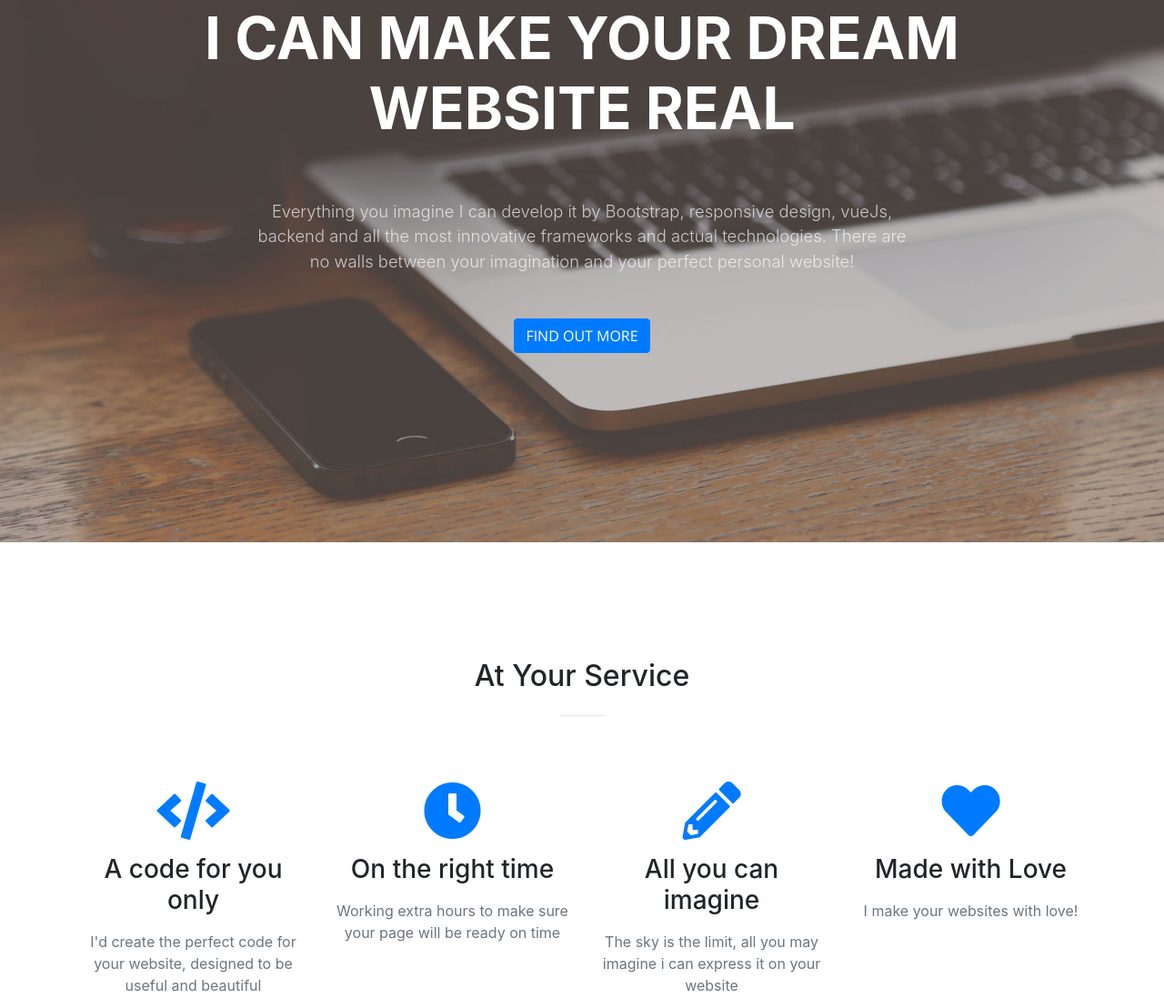
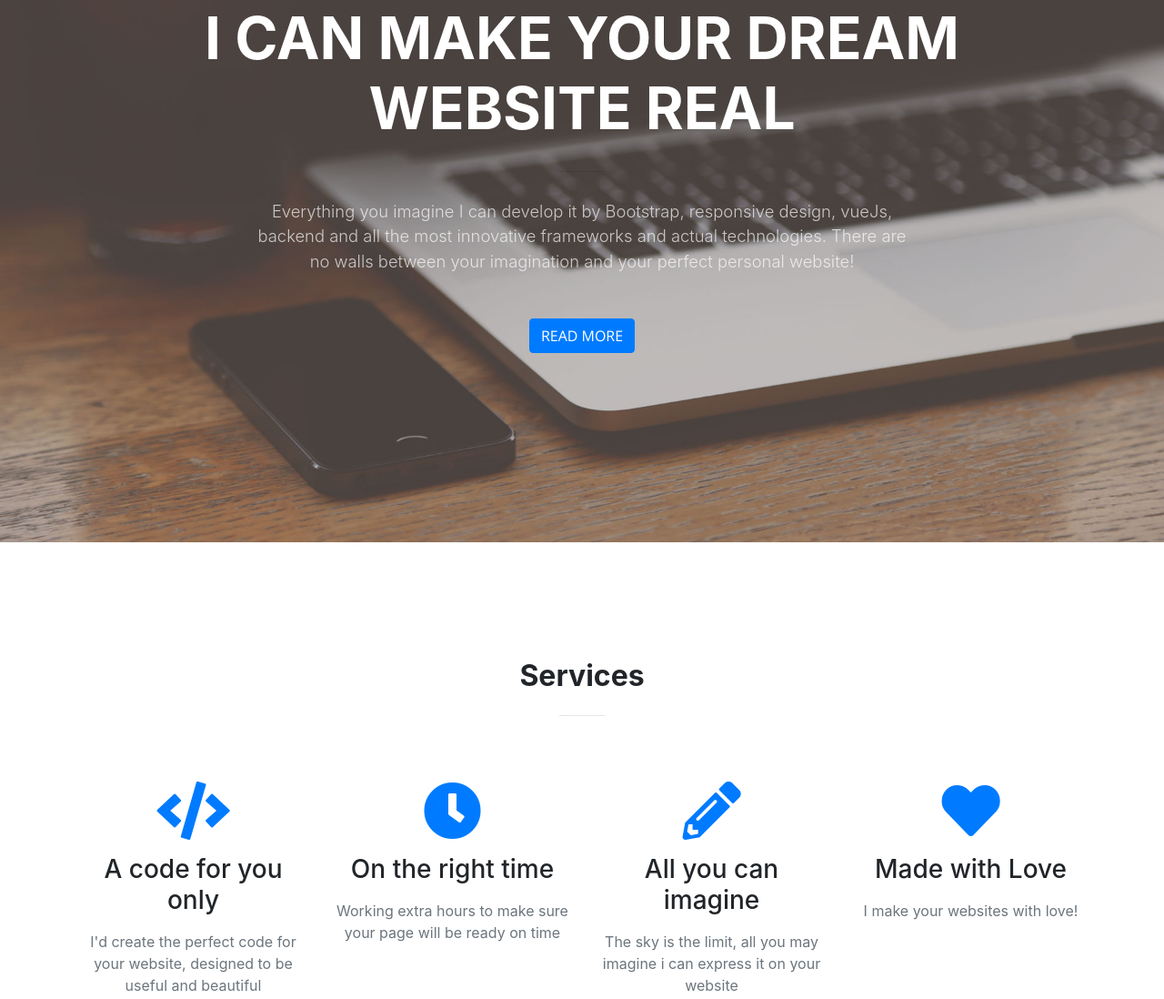
Before and after one commit to GodOmega/OmegaDev, a website with bundled scripts: page index.html in a window 1280 px wide. Shown: the part 204-1302 px from the top of the page at 91% size. Built offline with nearby package versions, Linux system fonts and the light colour scheme.

Commit message:
arreglando texto

```diff
--- a/index.html
+++ b/index.html
@@ -62,7 +62,7 @@
           </div>
           <div class="col-lg-8 mx-auto">
             <p class="text-faded mb-5">Everything you imagine I can develop it by Bootstrap, responsive design, vueJs, backend and all the most innovative frameworks and actual technologies. There are no walls between your imagination and your perfect personal website! </p>
-            <a class="btn btn-primary btn-xl js-scroll-trigger" href="#services">Find Out More</a>
+            <a class="btn btn-primary btn-xl js-scroll-trigger" href="#services">read more</a>
           </div>
         </div>
       </div>
@@ -74,7 +74,7 @@
       <div class="container">
         <div class="row">
           <div class="col-lg-12 text-center">
-            <h2 class="section-heading">At Your Service</h2>
+            <h2 class="section-heading"><strong>Services</strong></h2>
             <hr class="my-4">
           </div>
         </div>
@@ -214,7 +214,7 @@
       <div class="container">
         <div class="row">
           <div class="col-lg-8 mx-auto text-center">
-            <h2 class="section-heading">Let's work together! </h2>
+            <h2 class="section-heading"><strong>Let's work together!</strong> </h2>
             <hr class="my-4">
             <p class="mb-5">Ready to start your next project with me? That's great! Text me or email me and I'll be ready to create something amazing for you! </p>
           </div>
```
